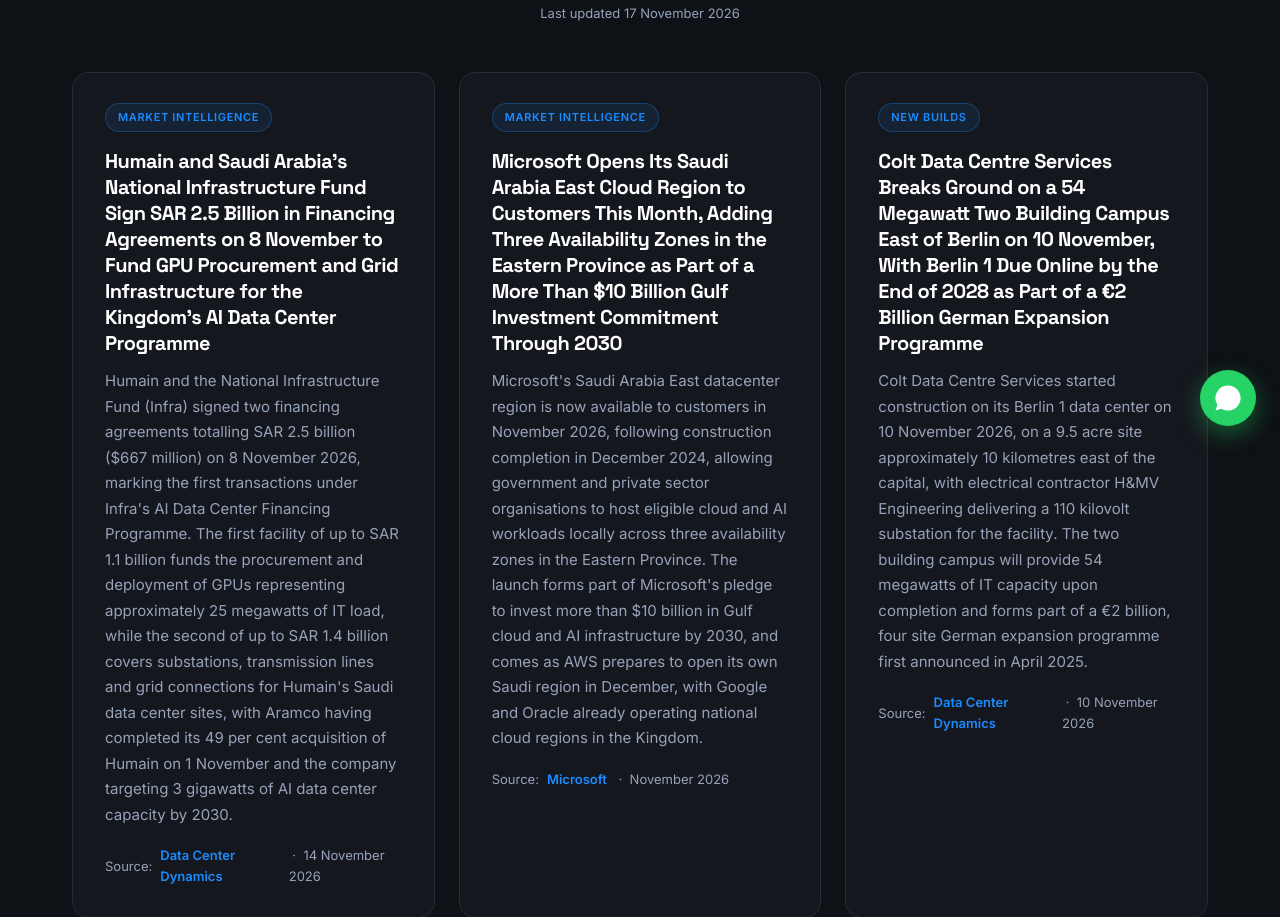
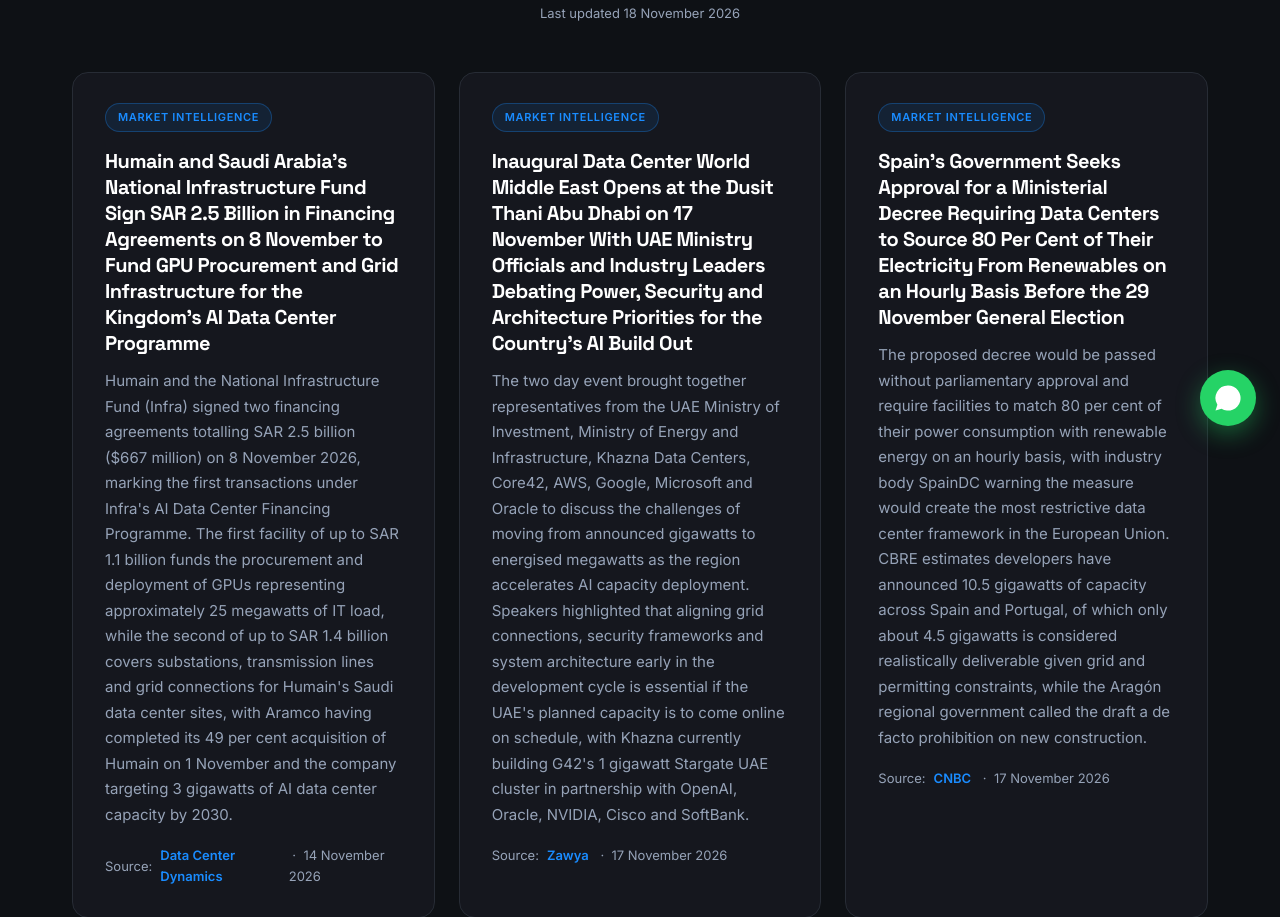
Before and after one commit to jamesastrustalent/astrus-talent-website, a plain HTML site: page insights.html in a window 1280 px wide. Shown: the part 350-1267 px from the top of the page. Drawn offline with Linux system fonts and the light colour scheme.

Commit message:
Insights: refresh data center news 2026-11-18
Replaced three cards with stories from 17-18 November 2026:
- Gulf: added inaugural Data Center World Middle East event in Abu Dhabi (Zawya, 17 Nov)
- Europe: replaced Colt Berlin groundbreaking with Spain's pre-election 80% renewables decree for data centers (CNBC, 17 Nov)
- US: replaced Kraft Group Sutton MA campus with SpaceX $24bn Starbase data center sidestepping Brownsville moratorium (Houston Chronicle, 11 Nov)
Retained: Humain/NIF SAR 2.5bn (14 Nov), Deutsche Telekom Munich AI factory (9 Nov), US APAC chip curbs (16 Nov), Equinix SG6 Singapore (6 Nov), US ballot measures (15 Nov)
Updated last-updated date to 18 November 2026.

Co-Authored-By: Claude Sonnet 4.6 <noreply@anthropic.com>
Claude-Session: https://claude.ai/code/session_01Ao479nnCWEKP13DRAG3QzD

```diff
--- a/insights.html
+++ b/insights.html
@@ -96,7 +96,7 @@
       <p>Trends, analysis, and perspectives from inside the data center and AI infrastructure talent market.</p>
     </div>
   </section>
-  <p class="updated">Last updated 17 November 2026</p>
+  <p class="updated">Last updated 18 November 2026</p>
 
   <!-- To add or edit an article, copy one <a class="insight-card"> block below and update the tag, title, text, source and href. -->
   <section class="insights-wrap">
@@ -111,19 +111,19 @@
           <div class="insight-source">Source: <span>Data Center Dynamics</span> &nbsp;&middot;&nbsp; 14 November 2026</div>
         </a>
 
-        <a class="insight-card fade-up" href="https://news.microsoft.com/source/emea/2026/08/microsoft-announces-saudi-arabia-east-datacenter-region-will-be-available-in-november-2026/" target="_blank" rel="noopener">
+        <a class="insight-card fade-up" href="https://www.zawya.com/en/press-release/events-conferences/uaes-ai-build-out-depends-on-a-united-approach-to-power-security-and-architecture-2313089" target="_blank" rel="noopener">
           <span class="insight-tag">Market Intelligence</span>
-          <h3>Microsoft Opens Its Saudi Arabia East Cloud Region to Customers This Month, Adding Three Availability Zones in the Eastern Province as Part of a More Than $10 Billion Gulf Investment Commitment Through 2030</h3>
-          <p>Microsoft's Saudi Arabia East datacenter region is now available to customers in November 2026, following construction completion in December 2024, allowing government and private sector organisations to host eligible cloud and AI workloads locally across three availability zones in the Eastern Province. The launch forms part of Microsoft's pledge to invest more than $10 billion in Gulf cloud and AI infrastructure by 2030, and comes as AWS prepares to open its own Saudi region in December, with Google and Oracle already operating national cloud regions in the Kingdom.</p>
-          <div class="insight-source">Source: <span>Microsoft</span> &nbsp;&middot;&nbsp; November 2026</div>
+          <h3>Inaugural Data Center World Middle East Opens at the Dusit Thani Abu Dhabi on 17 November With UAE Ministry Officials and Industry Leaders Debating Power, Security and Architecture Priorities for the Country's AI Build Out</h3>
+          <p>The two day event brought together representatives from the UAE Ministry of Investment, Ministry of Energy and Infrastructure, Khazna Data Centers, Core42, AWS, Google, Microsoft and Oracle to discuss the challenges of moving from announced gigawatts to energised megawatts as the region accelerates AI capacity deployment. Speakers highlighted that aligning grid connections, security frameworks and system architecture early in the development cycle is essential if the UAE's planned capacity is to come online on schedule, with Khazna currently building G42's 1 gigawatt Stargate UAE cluster in partnership with OpenAI, Oracle, NVIDIA, Cisco and SoftBank.</p>
+          <div class="insight-source">Source: <span>Zawya</span> &nbsp;&middot;&nbsp; 17 November 2026</div>
         </a>
 
         <!-- Europe / EMEA -->
-        <a class="insight-card fade-up" href="https://www.datacenterdynamics.com/en/news/colt-breaks-ground-on-data-center-in-berlin-germany/" target="_blank" rel="noopener">
-          <span class="insight-tag">New Builds</span>
-          <h3>Colt Data Centre Services Breaks Ground on a 54 Megawatt Two Building Campus East of Berlin on 10 November, With Berlin 1 Due Online by the End of 2028 as Part of a €2 Billion German Expansion Programme</h3>
-          <p>Colt Data Centre Services started construction on its Berlin 1 data center on 10 November 2026, on a 9.5 acre site approximately 10 kilometres east of the capital, with electrical contractor H&amp;MV Engineering delivering a 110 kilovolt substation for the facility. The two building campus will provide 54 megawatts of IT capacity upon completion and forms part of a €2 billion, four site German expansion programme first announced in April 2025.</p>
-          <div class="insight-source">Source: <span>Data Center Dynamics</span> &nbsp;&middot;&nbsp; 10 November 2026</div>
+        <a class="insight-card fade-up" href="https://www.cnbc.com/2026/11/17/spain-data-center-decree-election.html" target="_blank" rel="noopener">
+          <span class="insight-tag">Market Intelligence</span>
+          <h3>Spain's Government Seeks Approval for a Ministerial Decree Requiring Data Centers to Source 80 Per Cent of Their Electricity From Renewables on an Hourly Basis Before the 29 November General Election</h3>
+          <p>The proposed decree would be passed without parliamentary approval and require facilities to match 80 per cent of their power consumption with renewable energy on an hourly basis, with industry body SpainDC warning the measure would create the most restrictive data center framework in the European Union. CBRE estimates developers have announced 10.5 gigawatts of capacity across Spain and Portugal, of which only about 4.5 gigawatts is considered realistically deliverable given grid and permitting constraints, while the Aragón regional government called the draft a de facto prohibition on new construction.</p>
+          <div class="insight-source">Source: <span>CNBC</span> &nbsp;&middot;&nbsp; 17 November 2026</div>
         </a>
 
         <a class="insight-card fade-up" href="https://www.telekom.com/en/newsroom/latest-updates/media-information/2026/11/ai-demand-rises-deutsche-telekom-expands-ai-factory-in-munich" target="_blank" rel="noopener">
@@ -149,11 +149,11 @@
         </a>
 
         <!-- United States -->
-        <a class="insight-card fade-up" href="https://www.bostonglobe.com/2026/11/10/business/kraft-group-data-centers-sutton-mass/" target="_blank" rel="noopener">
+        <a class="insight-card fade-up" href="https://www.houstonchronicle.com/news/houston-texas/space/article/elon-musk-spacex-data-center-texas-22527458.php" target="_blank" rel="noopener">
           <span class="insight-tag">New Builds</span>
-          <h3>The Kraft Group Proposes a Ten Building 900 Megawatt Data Center Campus in Sutton, Massachusetts, Estimating a Total Investment of More Than $16 Billion and Annual Property Tax Revenue of Nearly $28 Million by 2035</h3>
-          <p>The Kraft Group and Unified Global Packaging Group filed plans in early November 2026 for a large scale data center campus in Sutton, Massachusetts, targeting 900 megawatts across ten buildings at a projected total cost above $16 billion, an amount the town manager noted exceeds Sutton's entire assessed property base of roughly $2.8 billion. Residents packed a Select Board meeting on 10 November to voice opposition to the project, echoing the nationwide backlash that saw voters approve restrictions on data center development in 40 of 41 ballot measures at November 3 elections.</p>
-          <div class="insight-source">Source: <span>Boston Globe</span> &nbsp;&middot;&nbsp; 10 November 2026</div>
+          <h3>SpaceX Files Plans for a $24 Billion Data Center and Gas Fired Power Plant at Starbase on 444 Acres Near the Port of Brownsville, Sidestepping a 90 Day Development Moratorium Approved by Brownsville Days Earlier</h3>
+          <p>SpaceX proposed the campus days after Brownsville's city commission unanimously approved a 90 day halt to data center development in the city, with the company having its preferred site removed from Brownsville's jurisdiction and annexed by the adjacent city of Starbase ahead of filing. The project forms part of a broader commitment of more than $74 billion in AI supercomputing campuses across Texas and Arizona, with the Texas site targeting more than 500 permanent jobs and a property tax abatement hearing scheduled for 9 December.</p>
+          <div class="insight-source">Source: <span>Houston Chronicle</span> &nbsp;&middot;&nbsp; 11 November 2026</div>
         </a>
 
         <a class="insight-card fade-up" href="https://news.ballotpedia.org/2026/11/15/voters-have-decided-on-47-measures-related-to-data-centers-in-2026-in-december-they-will-consider-four-more/" target="_blank" rel="noopener">
```
